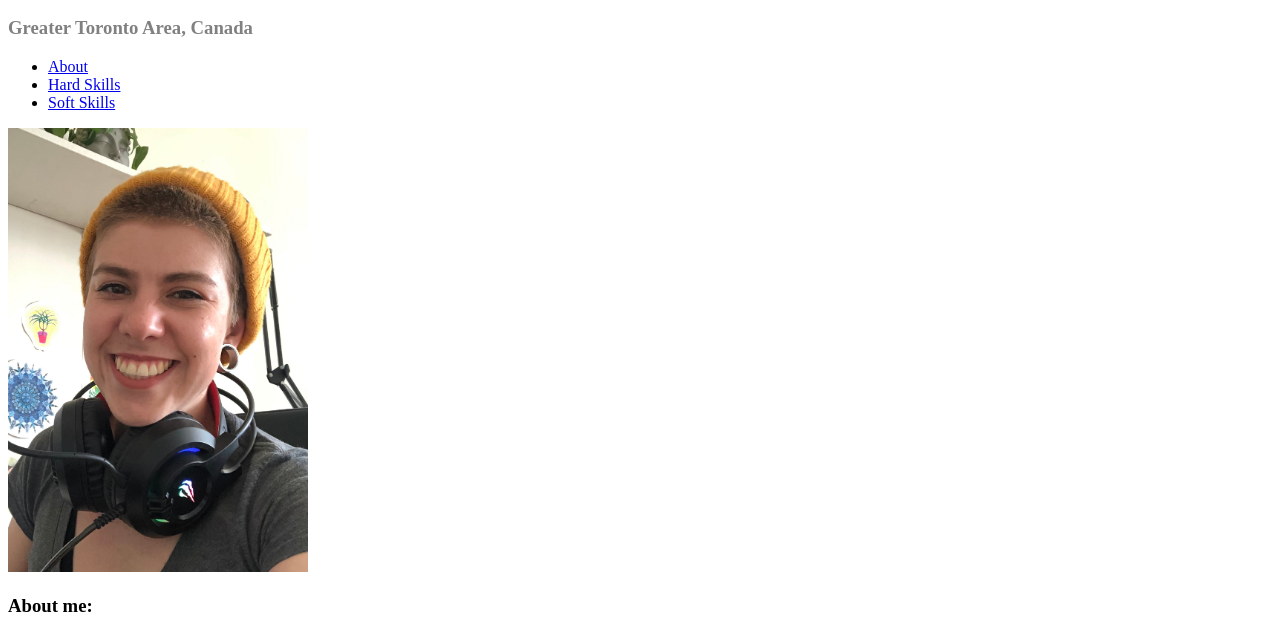
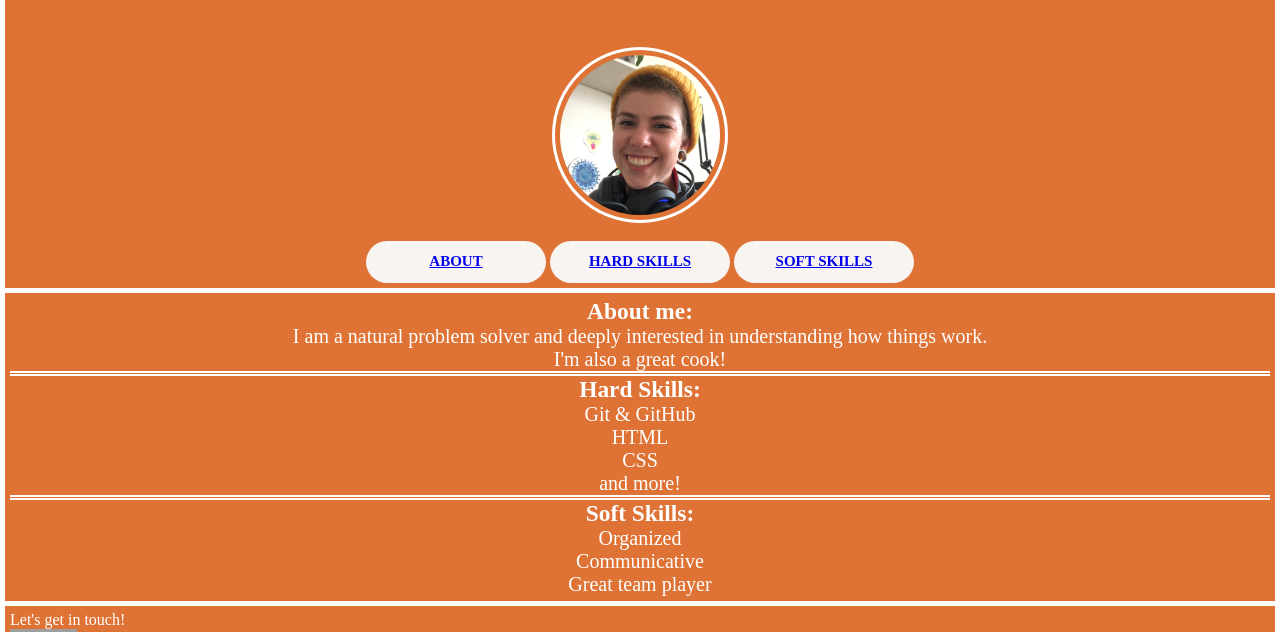
Before and after one commit to lysprestes/lysprestes.github.io, a plain HTML site: page index.html in a window 1280 px wide. Shown: the part 110-742 px from the top of the page. Drawn offline with Linux system fonts and the light colour scheme; grey boxes are pictures that could not be loaded.

Commit message:
upgrading portfoleo

```diff
--- a/index.html
+++ b/index.html
@@ -4,47 +4,56 @@
     <meta charset="UTF-8">
     <meta http-equiv="X-UA-Compatible" content="IE=edge">
     <meta name="viewport" content="width=device-width, initial-scale=1.0">
+    <link rel="stylesheet" href="style.css">
     <title>Lys Prestes</title>
 </head>
 <body>
-    <h1>Lys Prestes</h1>
-    <h2 style="color: #414040;">Full Stack Dev Student</h2>
-    <h3 style="color: #808080;">Greater Toronto Area, Canada</h3>
+    <header>
+        <h1>Hi there👋 I'm Lys!</h1>
+        <h2>Full Stack Dev Student</h2>
+        <h3>Greater Toronto Area, Canada</h3>
 
+        <img id="selfie" src="selfielys.jpg"><br>
 
-
-    <nav>
+        <nav id=menu>
             <ul>
-            <li><a href="#about">About</a></li>
-            <li><a href="#hardSkills">Hard Skills</a></li>
-            <li><a href="#softSkills">Soft Skills</a></li>
+                <li class="menu"><a href="#about">About</a></li>
+                <li class="menu"> <a href="#hardSkills">Hard Skills</a></li>
+                <li class="menu"><a href="#softSkills">Soft Skills</a></li>
             </ul>
         </nav>
 
-    <img src="selfie.jpeg" width="300px"><br>
+    </header>
 
-    <h3 id="about">About me:</h3>
+    <main >
+        <h3 class="titles" id="about">About me:</h3>
         <p>I am a natural problem solver and deeply interested in understanding how things work. <br>
         I'm also a great cook!
         </p>
+        <p class="dots"></p>
 
-    <h3 id="hardSkills">Hard Skills:</h3>
+        <h3 class="titles" id="hardSkills">Hard Skills:</h3>
         <ul>
             <li>Git & GitHub</li>
             <li>HTML</li>
             <li>CSS</li>
             <p>and more!</p>
         </ul>
+        <p class="dots"></p>
 
-    <h3 id="softSkills">Soft Skills:</h3>
+        <h3 class="titles" id="softSkills">Soft Skills:</h3>
         <ul>
             <li>Organized</li>
             <li>Communicative</li>
             <li>Great team player</li>
         </ul>
+    </main>
 
+    <footer>
         <p><Let href="">Let's get in touch!</a></p>
             <a href="https://www.linkedin.com/in/lysprestes/"><img src="https://image.flaticon.com/icons/png/512/174/174857.png" height="50px"> </a>
+    </footer>
+
 
     </body>
 </html>
--- /dev/null
+++ b/style.css
@@ -0,0 +1,82 @@
+*{
+    margin: 0;
+    padding: 0;
+}
+body {
+    background-color: #ffffff;
+    color: #ffffff;
+}
+
+header {
+    text-align: center;
+    color: #ffffff;
+    background-color: #df7335;
+    padding: 5px;
+    margin: 5px;
+}
+
+ul {
+
+    list-style-type: none;
+    margin: 0;
+    padding: 0;
+    color: #ffffff;
+}
+
+#menu li{
+    display: inline-block;
+    background-color: #ffffff;
+    text-decoration: none;
+    background-color: #F9F4F1;
+    text-transform: uppercase;
+    width: 180px;
+    height: 30px;
+    text-align: center;
+    font-weight: 600;
+    border-radius: 40px;
+    font-size: 15px;
+    text-align:center;
+    padding-top: 12px;
+}
+
+#selfie {
+    display: block;
+    margin-top: 45pt;
+    margin-left: auto;
+    margin-right: auto;
+    border: 3px  #ffffff;
+    border-style: solid;
+    border-radius: 50%;
+    padding: 5px;
+    width: 120pt;
+}
+
+a {
+    text-decoration: underline;
+}
+
+main {
+    background-color: #df7335;
+    font-size: 20px;
+    border: 3px #ffffff;
+    margin: 5px;
+    padding: 5px;
+    text-align: center;
+}
+
+.title {
+    font-size: 30px;
+    margin-top: 20px;
+    padding-bottom: 20px;
+    padding-top: 20px;
+}
+
+.dots {
+    border-top: 5px double #ffffff;
+}
+
+footer {
+    background-color: #df7335;
+    padding: 5px;
+    margin: 5px;
+}
```
Also changed, not shown: selfielys.jpg (added). Lines whose indentation alone changed are shown as unchanged.
